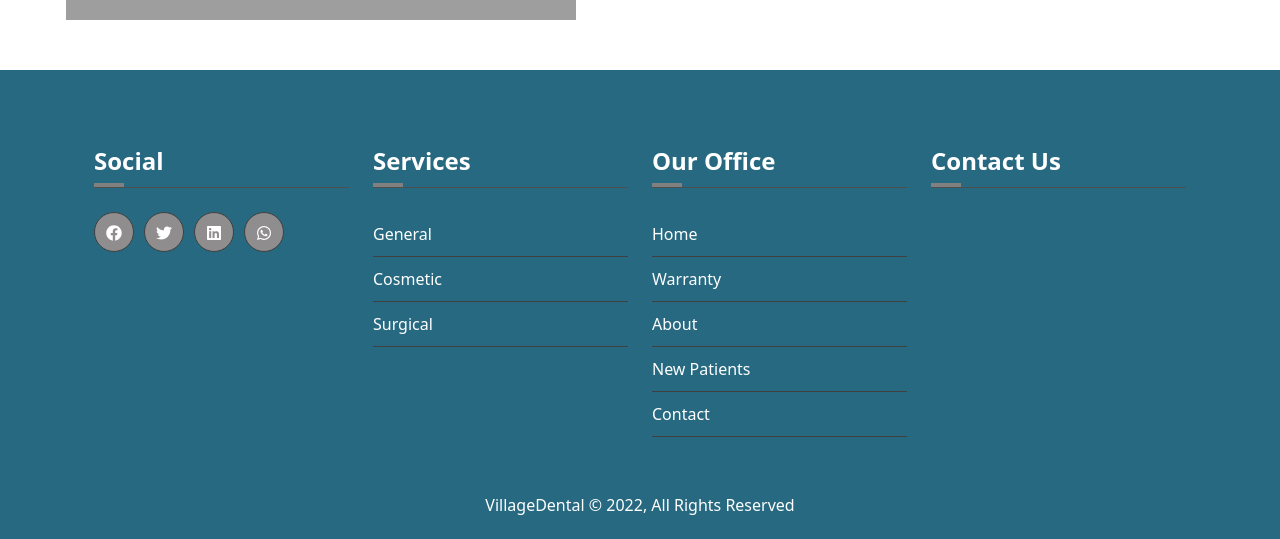
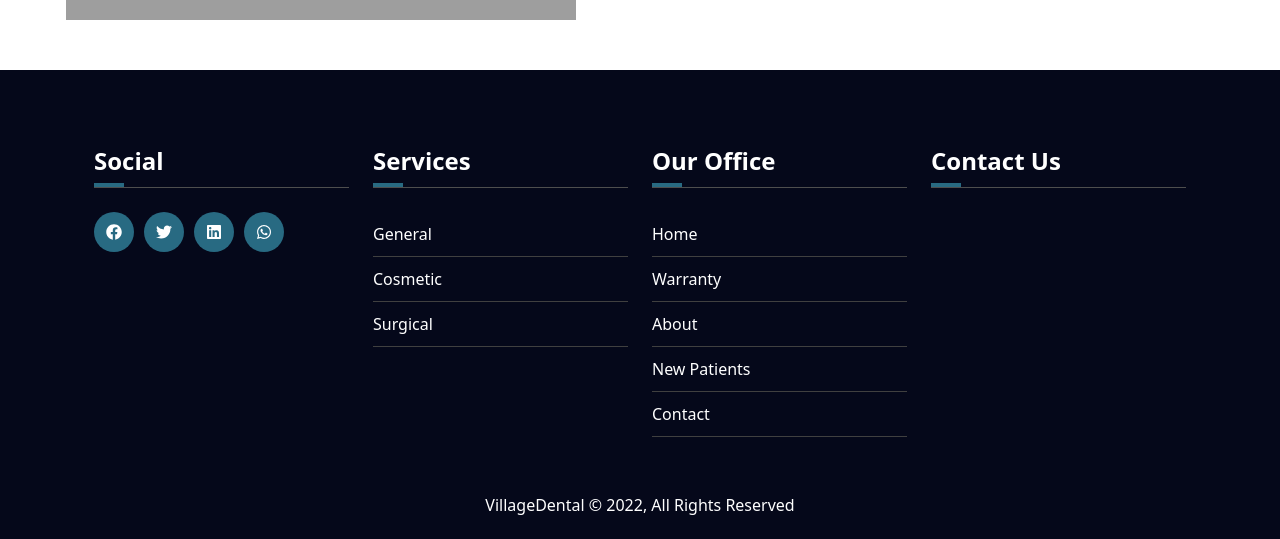
Before and after one commit to faisal-kn/dentalcare, a React (Create React App) app: page /before-after in a window 1280 px wide. Shown: the part 2349-2888 px from the top of the page. Built offline with nearby package versions, Linux system fonts and the light colour scheme; grey boxes are pictures that could not be loaded.

Commit message:
edited styles

```diff
--- a/src/components/Footer.module.css
+++ b/src/components/Footer.module.css
@@ -2,7 +2,7 @@
   padding: 40px 0;
   padding-top: 25px;
   width: 100%;
-  background: #266980;
+  background: #05081a;
   color: #fff;
 }
 
@@ -22,7 +22,7 @@
   bottom: 0;
   width: 30px;
   height: 4px;
-  background: grey;
+  background: #286a82;
 }
 .footer-links a {
   padding: 10px 0;
@@ -33,7 +33,7 @@
   text-decoration: none;
 }
 .footer-links a:hover {
-  color: #f8ac70;
+  color: #286a82;
 }
 .footer-social-links li {
   display: inline-block;
@@ -45,7 +45,6 @@
   float: left;
   margin-right: 10px;
   padding: 10px;
-  border: 1px solid #404040;
   border-radius: 50px;
   text-align: center;
   color: #fff;
@@ -53,7 +52,7 @@
   -webkit-transition: background 0.3s ease-in-out;
   -moz-transition: background 0.3s ease-in-out;
   transition: background 0.3s ease-in-out;
-  background: rgb(143, 141, 141);
+  background: #286a82;
 }
 .footer-social-links a:hover {
   background: black;
@@ -64,5 +63,5 @@
   padding: 0px 0 25px 0;
   text-align: center;
   color: #fff;
-  background: #266980;
+  background: #05081a;
 }
```
